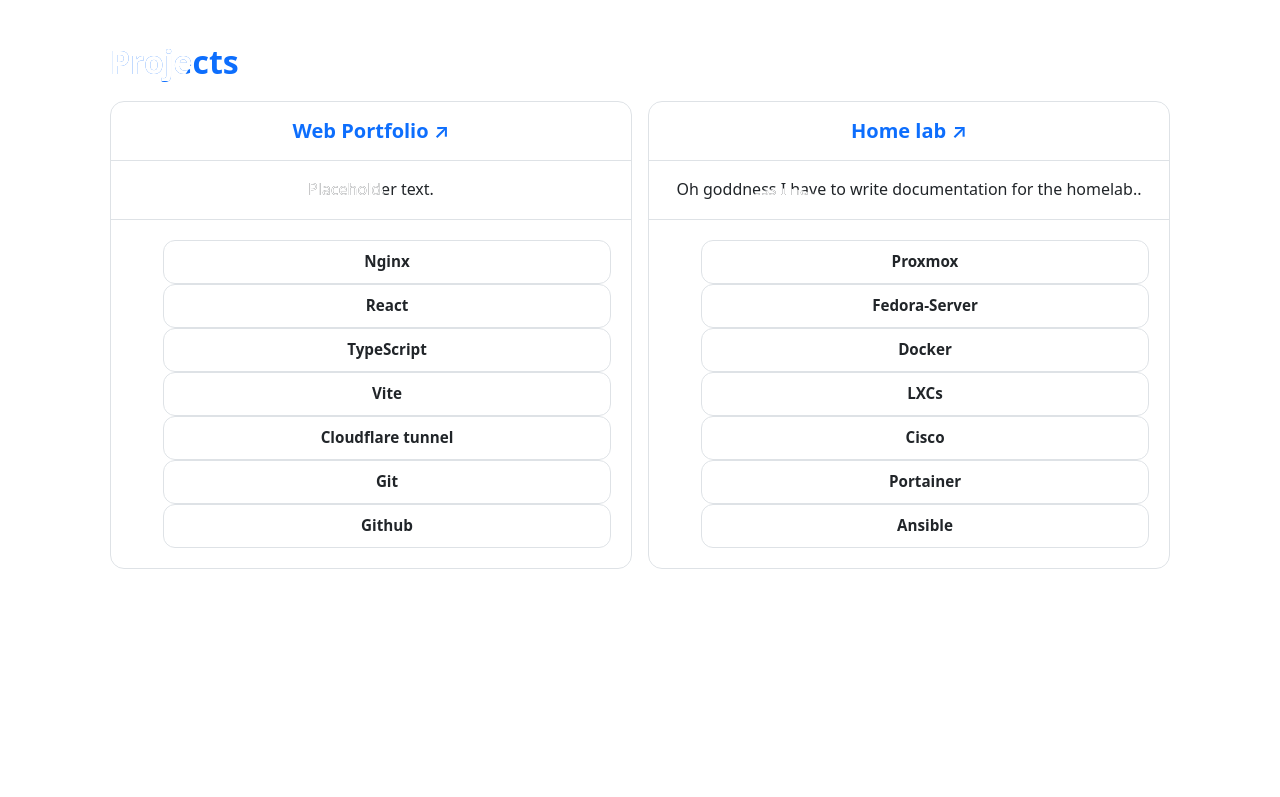
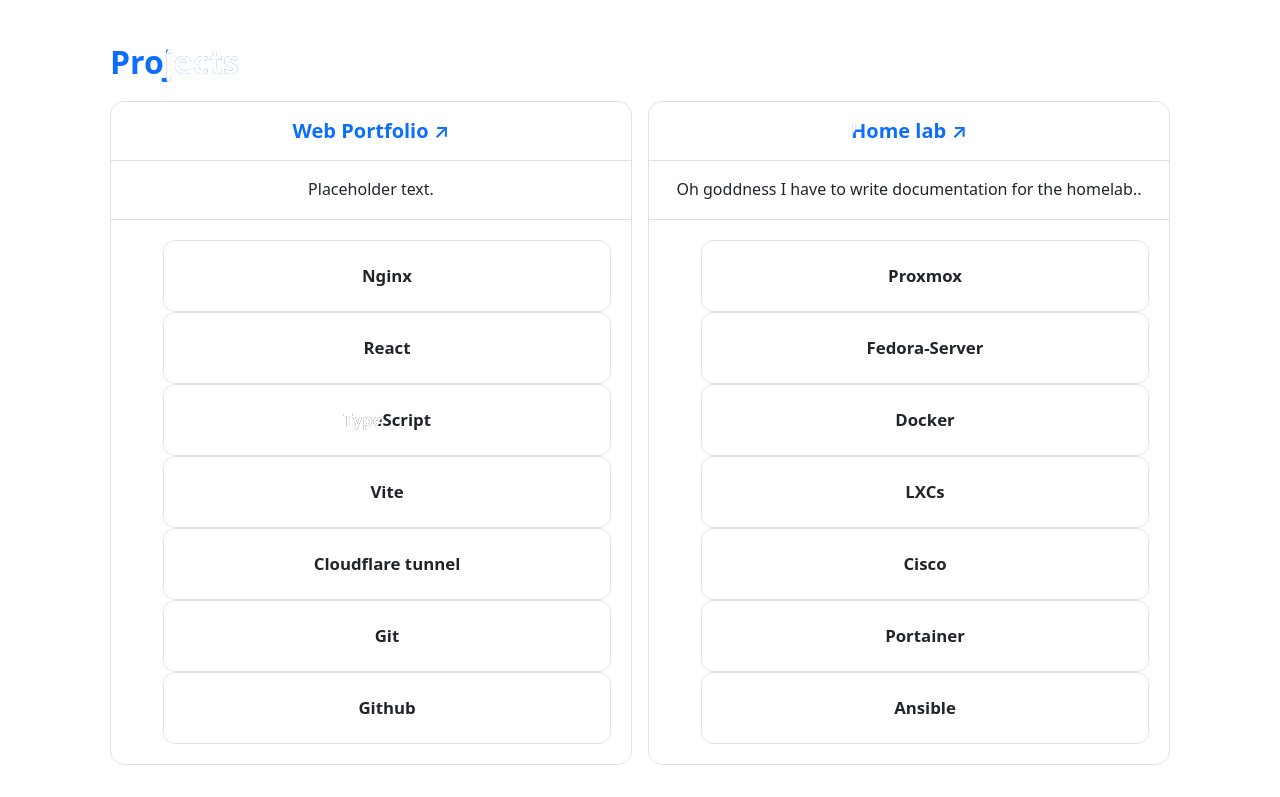
Before and after one commit to Aaron4554/web-portfolio, a React (Vite) app in the folder frontend/: page / in a window 1280 px wide. Shown: the part 2060-2857 px from the top of the page. Before the commit the page ends 2661 px from the top, so only its background shows below. Built offline with nearby package versions, Linux system fonts and the light colour scheme.

Commit message:
Another atempt to resize Project tools

```diff
--- a/frontend/src/components/Projects.css
+++ b/frontend/src/components/Projects.css
@@ -46,7 +46,6 @@
 }
 
 .project__tools {
-  --tile-min: 9rem;
   padding: 1.25rem;
 }
 
@@ -60,15 +59,6 @@
 .project__description {
   margin: 0;
   line-height: 1.6;
-}
-
-.project .tile {
-  min-height: 2.75rem;
-  padding: 0.5rem 0.75rem;
-}
-
-.project .tile__text {
-  font-size: 0.95rem;
 }
 
 @media (hover: hover) {
--- a/frontend/src/components/Projects.tsx
+++ b/frontend/src/components/Projects.tsx
@@ -35,7 +35,15 @@
   {
     name: "Home lab \u2197\uFE0E",
     description: "Oh goddness I have to write documentation for the homelab..",
-    tools: ["Proxmox", "Fedora-Server", "Docker", "LXCs", "Cisco", "Portainer", "Ansible"],
+    tools: [
+      "Proxmox",
+      "Fedora-Server",
+      "Docker",
+      "LXCs",
+      "Cisco",
+      "Portainer",
+      "Ansible",
+    ],
     link: "https://github.com/Aaron4554/homelab",
   },
 ];
```
